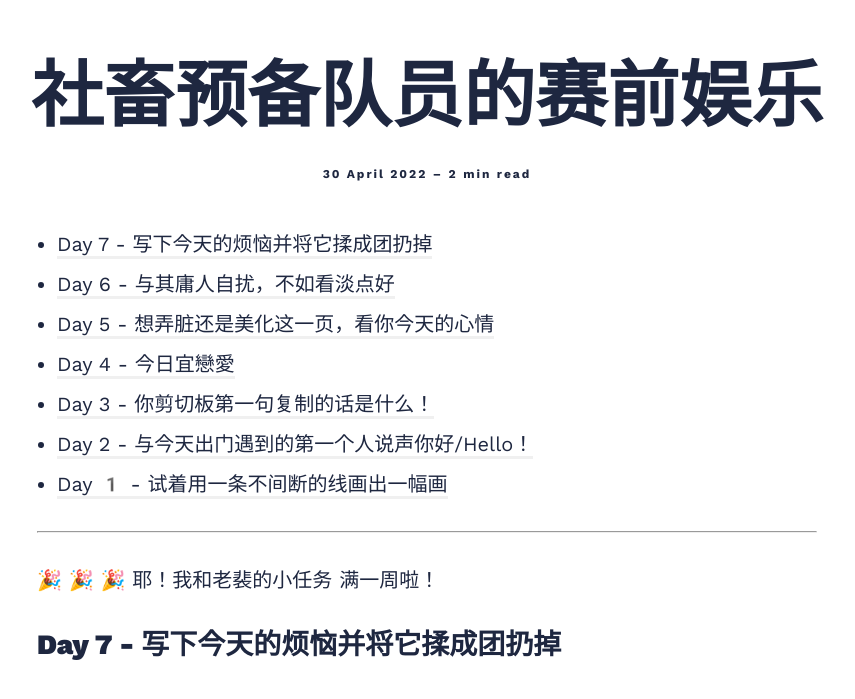
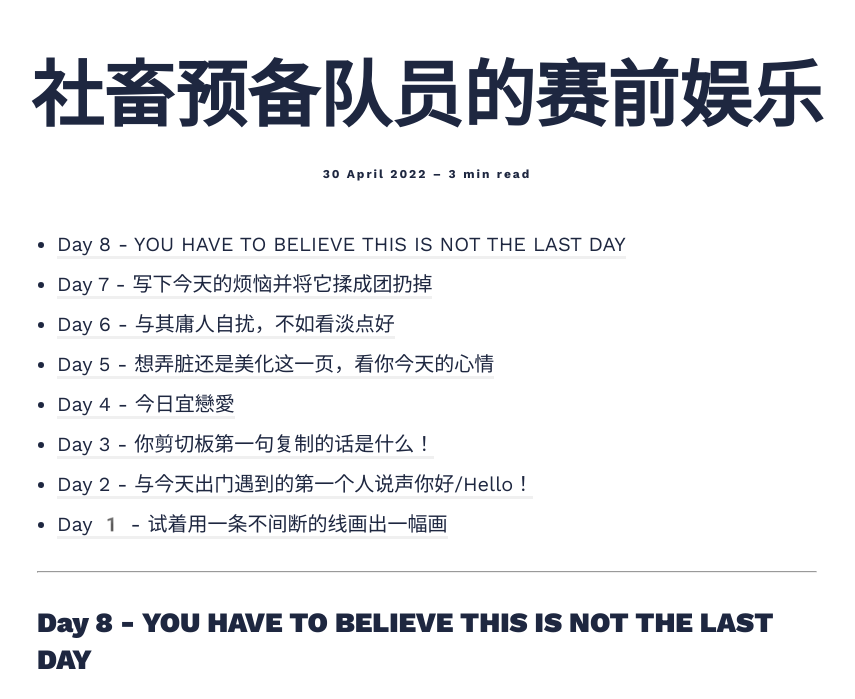
Before and after one commit to Ethel-yueying-sun/Ethel-yueying-sun.github.io, a Jekyll site: the page built from _posts/2022-04-25-Games.md, in a window 1280 px wide and 1400 px high, scrolled down 649 px. Shown: the part 93-792 px from the top of the window, without its empty margins (213-1068 px from the left). Built offline with Jekyll 4.4.1, drawn with Linux system fonts in a browser that asks for light colours; nearby versions of some CDN libraries; comment, search, counter and statistics services are not loaded.

Commit message:
Games day 8 commited

```diff
--- a/_posts/2022-04-25-Games.md
+++ b/_posts/2022-04-25-Games.md
@@ -7,6 +7,7 @@ image: "./images/2022/04/Games/cover.jpg"
 tags: [2022, pcy, life]
 ---
 
+- [Day 8 - YOU HAVE TO BELIEVE THIS IS NOT THE LAST DAY](#day-8---you-have-to-believe-this-is-not-the-last-day)
 - [Day 7 - 写下今天的烦恼并将它揉成团扔掉](#day-7---写下今天的烦恼并将它揉成团扔掉)
 - [Day 6 - 与其庸人自扰，不如看淡点好](#day-6---与其庸人自扰不如看淡点好)
 - [Day 5 - 想弄脏还是美化这一页，看你今天的心情](#day-5---想弄脏还是美化这一页看你今天的心情)
@@ -14,6 +15,14 @@ tags: [2022, pcy, life]
 - [Day 3 - 你剪切板第一句复制的话是什么！](#day-3---你剪切板第一句复制的话是什么)
 - [Day 2 - 与今天出门遇到的第一个人说声你好/Hello！](#day-2---与今天出门遇到的第一个人说声你好hello)
 - [Day 1️ - 试着用一条不间断的线画出一幅画](#day-1️---试着用一条不间断的线画出一幅画)
+
+---
+
+## Day 8 - YOU HAVE TO BELIEVE THIS IS NOT THE LAST DAY
+
+5.7 Saturday
+
+<img src="/images/2022/04/Games/8-both.jpg" style="border:solid 1px 000;margin:2px;" width="500"/>
 
 ---
 
```
Also changed, not shown: 1 other file.
